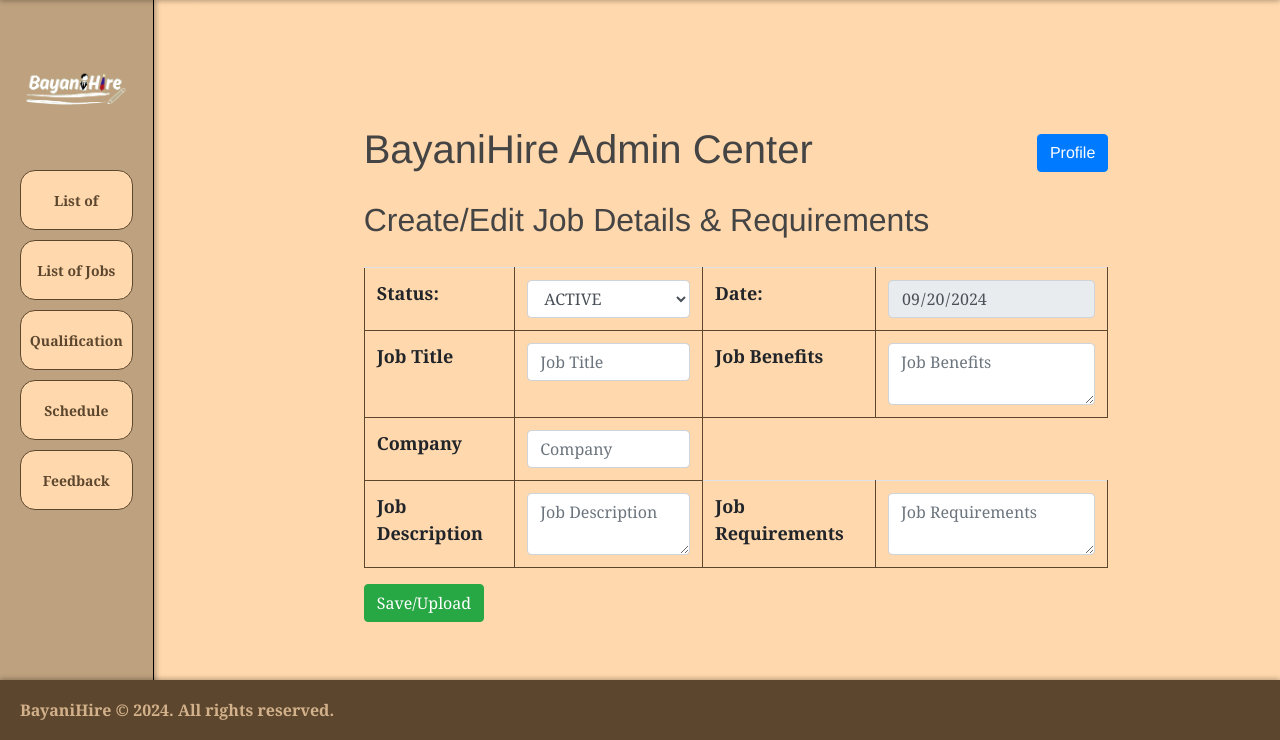
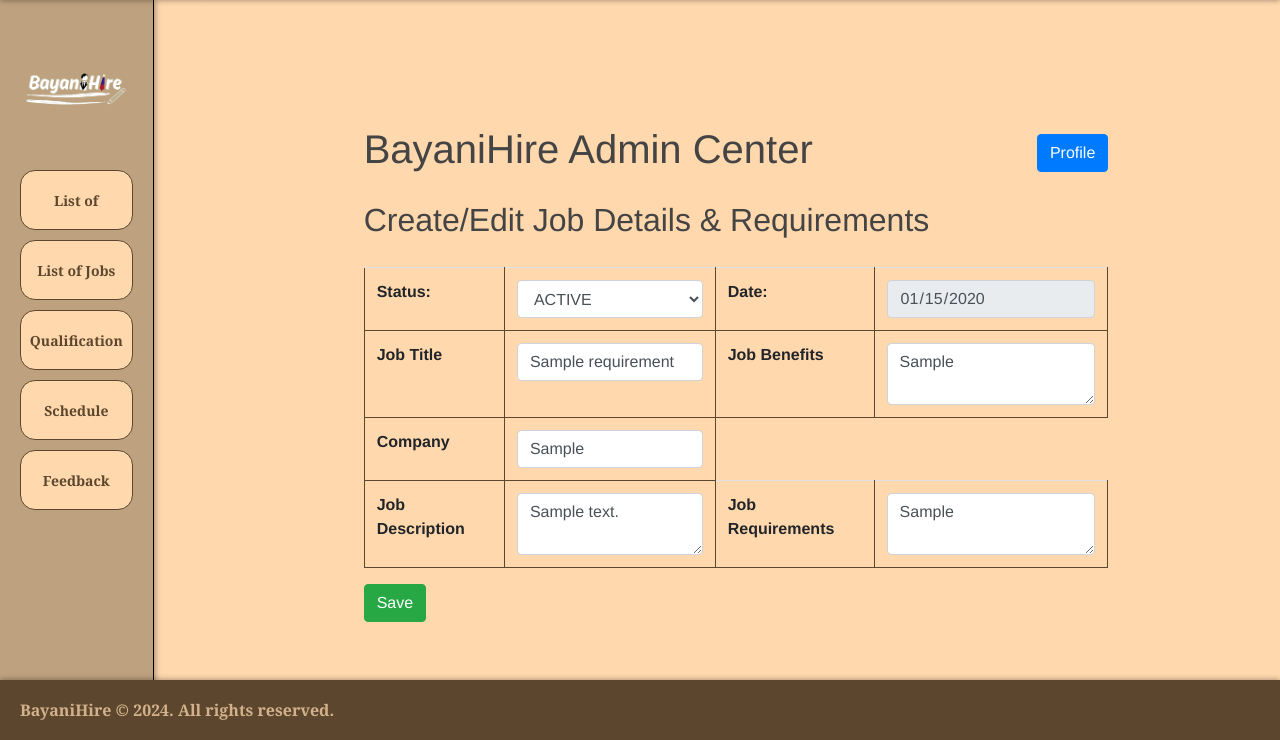
Before and after one commit to BayaniHire/WebApplication, a Django app: page /edit-job/1/ in a window 1280 px wide. Shown: the part 60-800 px from the top of the page. Run offline with Django 5.2, Linux system fonts and the light colour scheme; tables that the repository leaves empty hold one stand-in row (values such as "Sample post"); some libraries are stand-ins or nearby versions.

Commit message:
Add files via upload

```diff
--- a/users_app/templates/AdminView_2_1_EditJobDetails.html
+++ b/users_app/templates/AdminView_2_1_EditJobDetails.html
@@ -12,38 +12,38 @@
 
     <h2>Create/Edit Job Details & Requirements</h2>
 
-    <form action="{% url 'admin_creatingjob' %}" method="post" style="font-family: Georgia; font-size: 18px; font-weight: bold;">
+    <form action="{% url 'edit_job_details' job.job_id %}" method="post">
         {% csrf_token %}
         <table class="table">
             <tr>
                 <td><strong>Status:</strong></td>
                 <td>
                     <select name="status" class="form-control" required>
-                        <option value="ACTIVE">ACTIVE</option>
-                        <option value="CLOSE">CLOSE</option>
+                        <option value="ACTIVE" {% if job.job_status == 'ACTIVE' %}selected{% endif %}>ACTIVE</option>
+                        <option value="CLOSE" {% if job.job_status == 'CLOSE' %}selected{% endif %}>CLOSE</option>
                     </select>
                 </td>
                 <td><strong>Date:</strong></td>
-                <td><input type="date" name="date" value="2024-09-20" class="form-control" readonly></td>
+                <td><input type="date" name="date" value="{{ job_date }}" class="form-control" readonly></td>
             </tr>
             <tr>
                 <td><strong>Job Title</strong></td>
-                <td><input type="text" name="job_title" placeholder="Job Title" class="form-control" required></td>
+                <td><input type="text" name="job_title" placeholder="Job Title" value="{{ job.job_title }}" class="form-control" required></td>
                 <td><strong>Job Benefits</strong></td>
-                <td><textarea name="job_benefits" placeholder="Job Benefits" class="form-control" required></textarea></td>
+                <td><textarea name="job_benefits" placeholder="Job Benefits" class="form-control" required>{{ job.job_benefits }}</textarea></td>
             </tr>
             <tr>
                 <td><strong>Company</strong></td>
-                <td><input type="text" name="company" placeholder="Company" class="form-control" required></td>
+                <td><input type="text" name="company" placeholder="Company" value="{{ job.job_company }}" class="form-control" required></td>
             </tr>
             <tr>
                 <td><strong>Job Description</strong></td>
-                <td><textarea name="job_description" placeholder="Job Description" class="form-control" required></textarea></td>
+                <td><textarea name="job_description" placeholder="Job Description" class="form-control" required>{{ job.job_description }}</textarea></td>
                 <td><strong>Job Requirements</strong></td>
-                <td><textarea name="job_requirements" placeholder="Job Requirements" class="form-control" required></textarea></td>
+                <td><textarea name="job_requirements" placeholder="Job Requirements" class="form-control" required>{{ job.job_requirements }}</textarea></td>
             </tr>
         </table>
-        <button type="submit" class="btn btn-success">Save/Upload</button>
+        <button type="submit" class="btn btn-success">Save</button>
     </form>
 
 </div>
--- a/users_app/templates/AdminView_2_2_CreateJobDetails.html
+++ b/users_app/templates/AdminView_2_2_CreateJobDetails.html
@@ -38,7 +38,7 @@
                 <td><textarea name="job_requirements" placeholder="Job Requirements" class="form-control" required></textarea></td>
             </tr>
         </table>
-        <button type="submit" class="btn btn-success">Save/Upload</button>
+        <button type="submit" class="btn btn-success">Upload</button>
     </form>
 
 </div>
```
